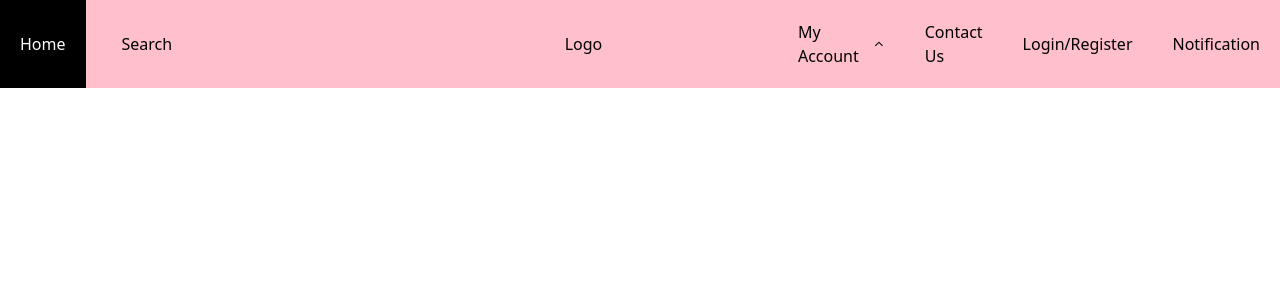
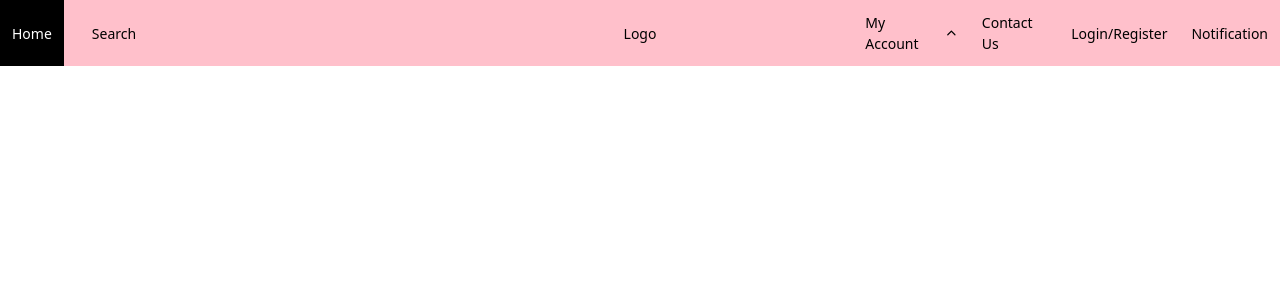
Before and after one commit to YashGupta4115/Event-Management-System, a React (Create React App) app: page / in a window 1280 px wide. Shown: the top 300 px of the page. Built offline with nearby package versions, Linux system fonts and the light colour scheme.

Commit message:
navbar changes

```diff
--- a/package.json
+++ b/package.json
@@ -8,6 +8,7 @@
     "@testing-library/user-event": "^13.5.0",
     "react": "^18.3.1",
     "react-dom": "^18.3.1",
+    "react-icons": "^5.3.0",
     "react-scripts": "5.0.1",
     "web-vitals": "^2.1.4"
   },
--- a/src/Components/Navbar/Navbar.css
+++ b/src/Components/Navbar/Navbar.css
@@ -5,6 +5,7 @@
     background-color: pink;
     position: fixed;
     width : 100%;
+    font-size: 14px;
 }
 
 .left-navbar{
@@ -32,12 +33,13 @@
 
 .navbar-indi-element{
     cursor : pointer;
-    padding : 20px;
+    padding : 12px;
     display: flex;
     flex-direction: row;
     align-items: center;
     justify-content: center;
 }
+
 .navbar-indi-element:hover{
     background-color: black;
     color : white;
@@ -52,6 +54,6 @@
 
 .dropdown-menu-navbar{
     position: absolute;
-    right : 450px;
-    top : 65px;
+    right : 320px;
+    top : 70px;
 }
```
Also changed, not shown: 1 other file (tests, documents, lock files or other folders).
